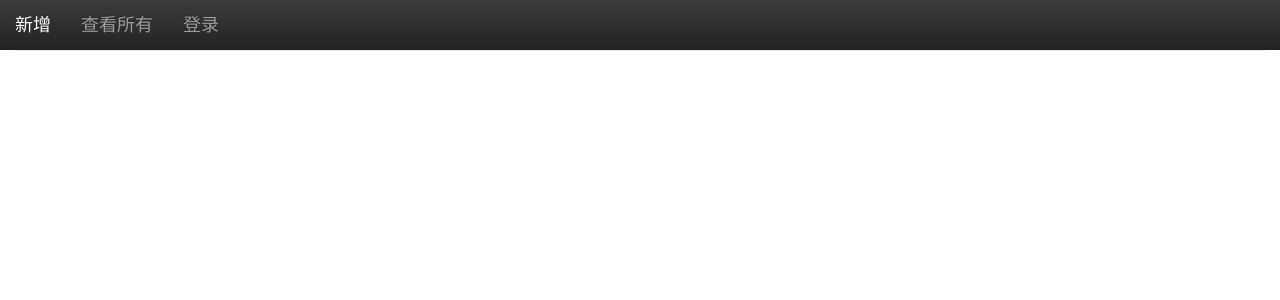
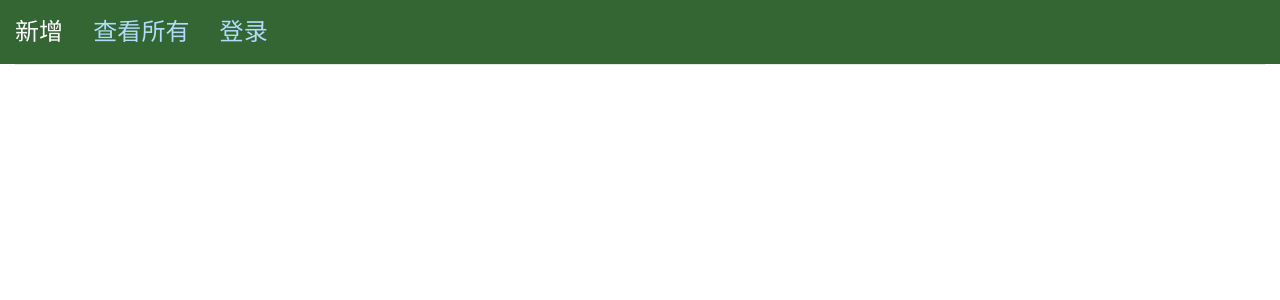
Before and after one commit to ytao/py_rz, a Python web app: template app/templates/base.html in a window 1280 px wide. Shown: the top 300 px of the page. Run offline with Jinja, Linux system fonts and the light colour scheme; the template is opened without the code that fills it, so the values that code supplies are empty; some libraries are stand-ins or nearby versions.

Commit message:
a quick update

```diff
--- a/app/templates/base.html
+++ b/app/templates/base.html
@@ -6,17 +6,17 @@
 		<meta http-equiv="X-UA-Compatible" content="IE=edge">
 		<meta name="viewport" content="width=device-width, initial-scale=1">
 		<script src="static/jquery/jquery.js"></script>
-		<!-- <link href="static/bootstrap/css/bootstrap.min.css" rel="stylesheet"> -->
-		<!-- <script src="static/bootstrap/js/bootstrap.min.js"></script> -->
+		<link href="static/bootstrap/css/bootstrap.min.css" rel="stylesheet">
+		<script src="static/bootstrap/js/bootstrap.min.js"></script>
 		<link rel="stylesheet" href="static/jquery-dataTable/jquery.dataTables.min.css">
 		<script src="static/jquery-dataTable/jquery.dataTables.min.js"></script>
 		<link rel="shortcut icon" href="static/favicon.ico">
 		<script src="static/chart/highcharts.js"></script>
 		<script src="static/chart/chartkick.js"></script>
 
-		<link href="https://cdn.bootcss.com/bootstrap/3.3.7/css/bootstrap-theme.min.css" rel="stylesheet">
-		<link href="https://cdn.bootcss.com/bootstrap/3.3.7/css/bootstrap.min.css" rel="stylesheet">
-		<link href="https://cdn.bootcss.com/bootstrap/3.3.7/css/bootstrap.min.css" rel="stylesheet">
+		<!-- <link href="https://cdn.bootcss.com/bootstrap/3.3.7/css/bootstrap-theme.min.css" rel="stylesheet"> -->
+		<!-- <link href="https://cdn.bootcss.com/bootstrap/3.3.7/css/bootstrap.min.css" rel="stylesheet"> -->
+		<!-- <link href="https://cdn.bootcss.com/bootstrap/3.3.7/css/bootstrap.min.css" rel="stylesheet"> -->
 		<title>yt_rz.testing</title>
 	</head>
 	<body>
```
Also changed, not shown: 1 other file.
